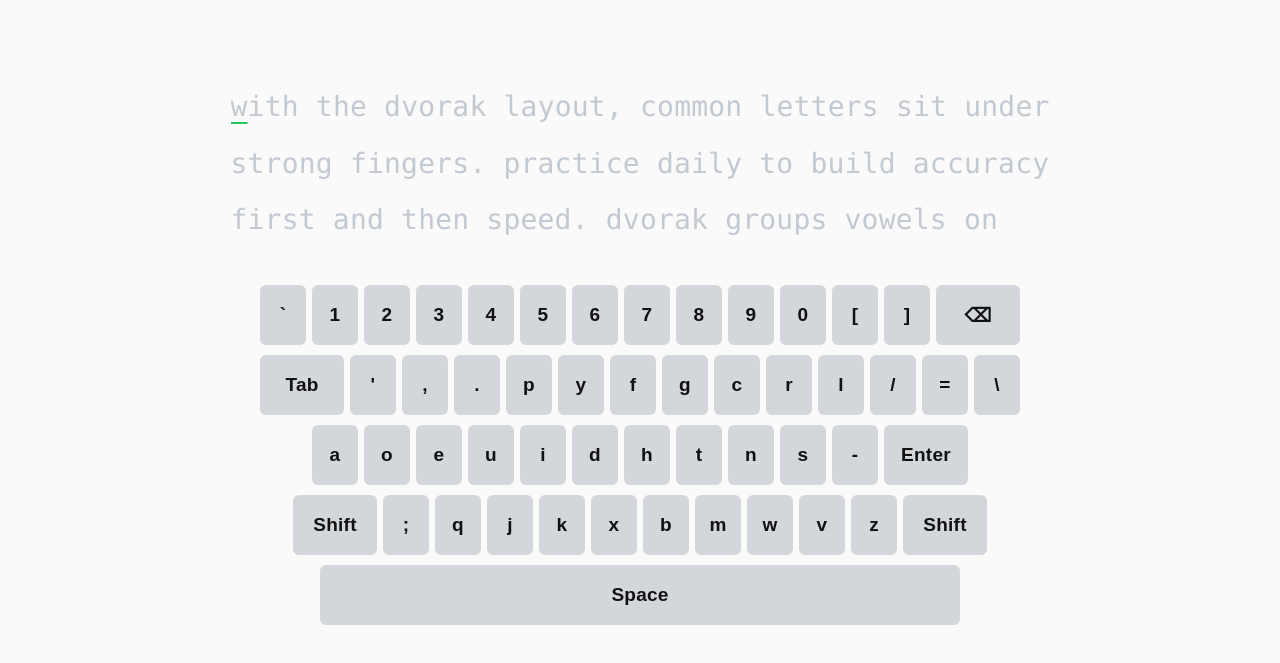
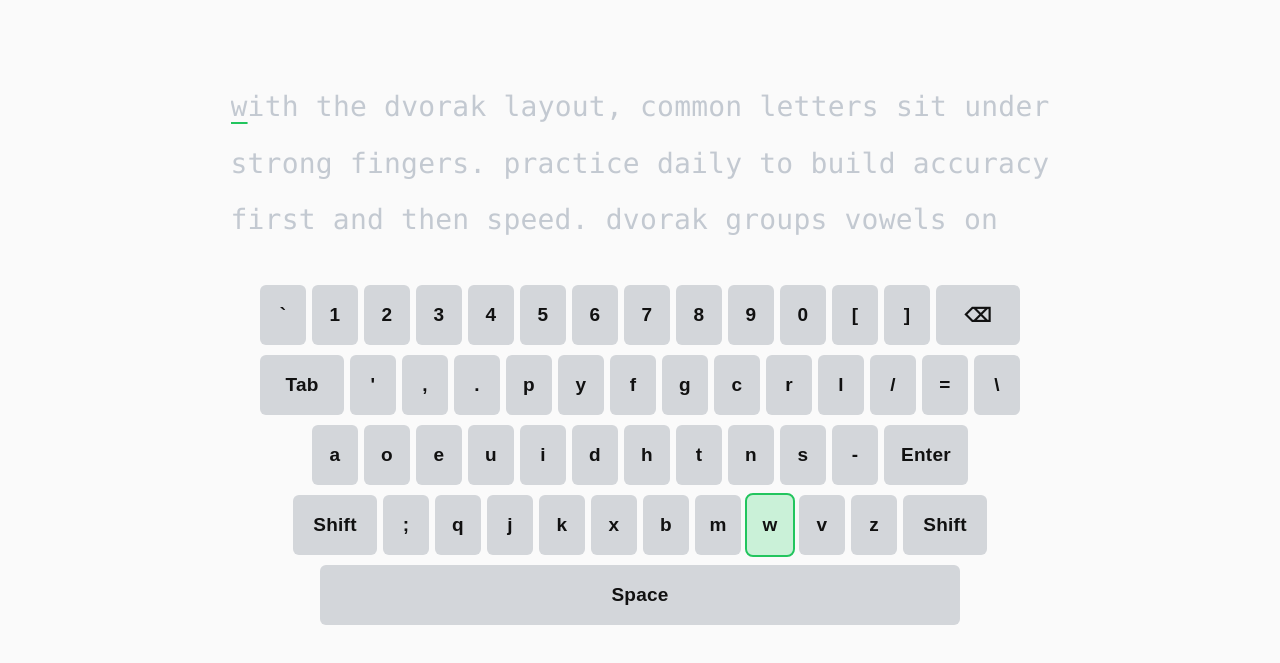
Before and after one commit to torusk/Dvorak-Typing, a plain HTML site: page index.html in a window 1280 px wide. Shown: the part 59-722 px from the top of the page. Drawn offline with Linux system fonts and the light colour scheme.

Commit message:
Vr4完成。予告キー追加

```diff
--- a/main.js
+++ b/main.js
@@ -313,6 +313,42 @@ function renderText(){
                        `<div class="line current">${currentHtml}</div>`+
                        (n3?`<div class="line next-line">${n3}</div>`:``);
   }
+  // テキスト再描画後に次キーの予告ハイライトを更新
+  updateNextKeyHint();
+}
+
+// ===== 次キー予告ハイライト =====
+function clearKeyHints(){
+  if(!keyboardEl) return;
+  keyboardEl.querySelectorAll('.key.hint, .key.hint-aux').forEach(el=>{
+    el.classList.remove('hint','hint-aux');
+  });
+}
+function hasBaseKey(code){
+  return DVORAK_NUMBER_ROW.includes(code) || DVORAK_ROW1.includes(code) || DVORAK_ROW2.includes(code) || DVORAK_ROW3.includes(code) || code==='space' || code==='tab' || code==='backspace' || code==='enter' || code==='shift';
+}
+function computeKeyForChar(ch){
+  if(ch===' ') return {code:'space', needShift:false};
+  if(/^[a-z]$/.test(ch)) return {code:ch, needShift:false};
+  if(/^[A-Z]$/.test(ch)) return {code:ch.toLowerCase(), needShift:true};
+  // 記号: Shiftで生成される場合は逆引き、そうでなければ素の記号
+  if(REVERSE_SHIFT_MAP[ch]) return {code:REVERSE_SHIFT_MAP[ch], needShift:true};
+  if(hasBaseKey(ch)) return {code:ch, needShift:false};
+  // 未対応文字は予告しない
+  return null;
+}
+function updateNextKeyHint(){
+  clearKeyHints();
+  if(!keyboardEl) return;
+  const expected = flatText[cursor];
+  if(!expected) return;
+  const map = computeKeyForChar(expected);
+  if(!map) return;
+  const mainKey = getKeyEl(map.code);
+  if(mainKey) mainKey.classList.add('hint');
+  if(map.needShift){
+    keyboardEl.querySelectorAll('[data-key="shift"]').forEach(el=> el.classList.add('hint-aux'));
+  }
 }
 
 
--- a/style.css
+++ b/style.css
@@ -15,6 +15,10 @@
   /* 明るい緑（テキスト/キーの正解色に共通で使用） */
   --accent-green:#22c55e; /* 調整ポイント: もう少し明るい→ #34d399 / 濃い→ #16a34a */
   --key-correct:var(--accent-green);
+  /* 予告ハイライト（薄いライトグリーン） */
+  /* color-mix が未対応の環境では後続の outline で視認性を担保 */
+  --key-hint-bg: color-mix(in srgb, var(--accent-green) 24%, white);
+  --key-hint-bg-aux: color-mix(in srgb, var(--accent-green) 12%, white);
   --key-present:#c9b458;
   --key-absent:#3a3a3c;
   --tile-wrong:#b00020;
@@ -112,6 +116,19 @@ body{
   outline-offset:0;
 }
 
+/* 予告ハイライト（次に押すべきキー） */
+.key.hint{
+  background:var(--key-hint-bg);
+  outline:2px solid var(--accent-green);
+  outline-offset:0;
+}
+/* 補助キー（Shift 等）はさらに薄く */
+.key.hint-aux{
+  background:var(--key-hint-bg-aux);
+  outline:2px dashed var(--accent-green);
+  outline-offset:0;
+}
+
 .mode select{
   height:32px; border:1px solid #e5e7eb; border-radius:6px; padding:0 8px; font-weight:600;
 }
```
